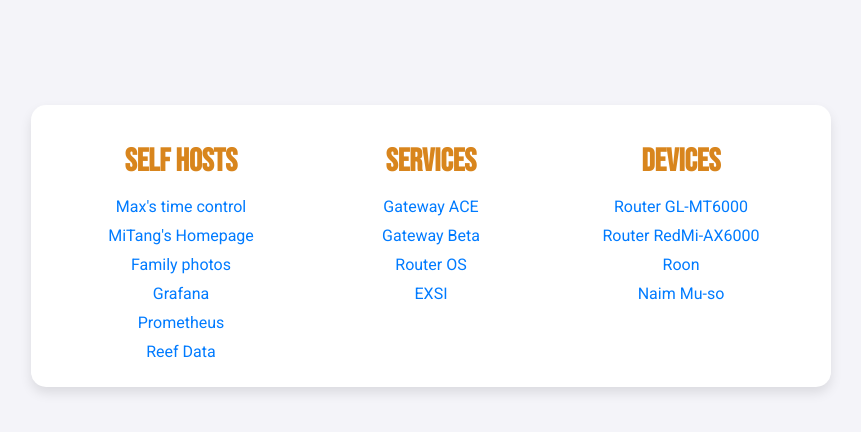
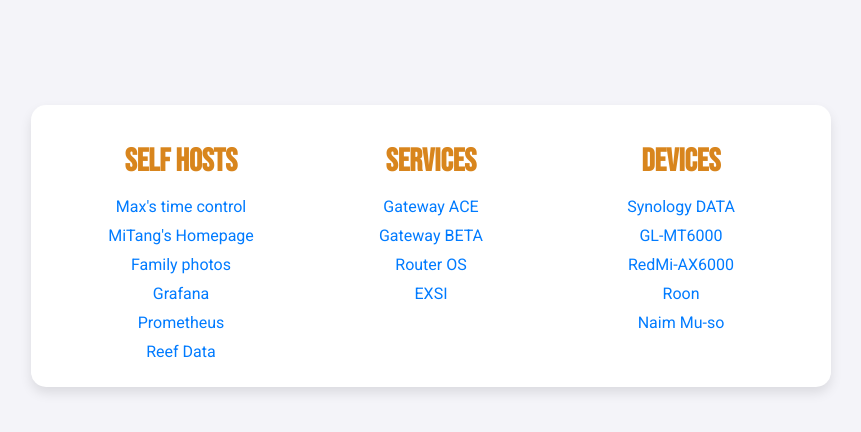
Before and after one commit to jacobmee/bookmarks, a Flask app: page / in a window 1280 px wide. Shown: the part 134-566 px from the top of the page, without its empty margins (209-1070 px from the left). Run offline with Flask 2, Linux system fonts and the light colour scheme.

Commit message:
adding devices

```diff
--- a/app/templates/index.html
+++ b/app/templates/index.html
@@ -103,7 +103,7 @@
             <h2>Services</h2>
             <ul>
                 <li><a href="http://ace.lan" target="_blank">Gateway ACE</a></li>
-                <li><a href="http://beta.lan" target="_blank">Gateway Beta</a></li>
+                <li><a href="http://beta.lan" target="_blank">Gateway BETA</a></li>
                 <li><a href="http://192.168.0.1" target="_blank">Router OS</a></li>
                 <li><a href="https://192.168.0.10" target="_blank">EXSI</a></li>
             </ul>
@@ -111,10 +111,11 @@
         <div class="column">
             <h2>Devices</h2>
             <ul>
-                <li><a href="http://192.168.0.11" target="_blank">Router GL-MT6000</a></li>
-                <li><a href="http://192.168.0.12" target="_blank">Router RedMi-AX6000</a></li>
+                <li><a href="http://192.168.0.20" target="_blank">Synology DATA</a></li>
+                <li><a href="http://192.168.0.11" target="_blank">GL-MT6000</a></li>
+                <li><a href="http://192.168.0.12" target="_blank">RedMi-AX6000</a></li>
                 <li><a href="http://192.168.0.30" target="_blank">Roon</a></li>
-                <li><a href="https://192.168.0.31" target="_blank">Naim Mu-so</a></li>
+                <li><a href="http://192.168.0.31" target="_blank">Naim Mu-so</a></li>
             </ul>
         </div>
     </div>
```
